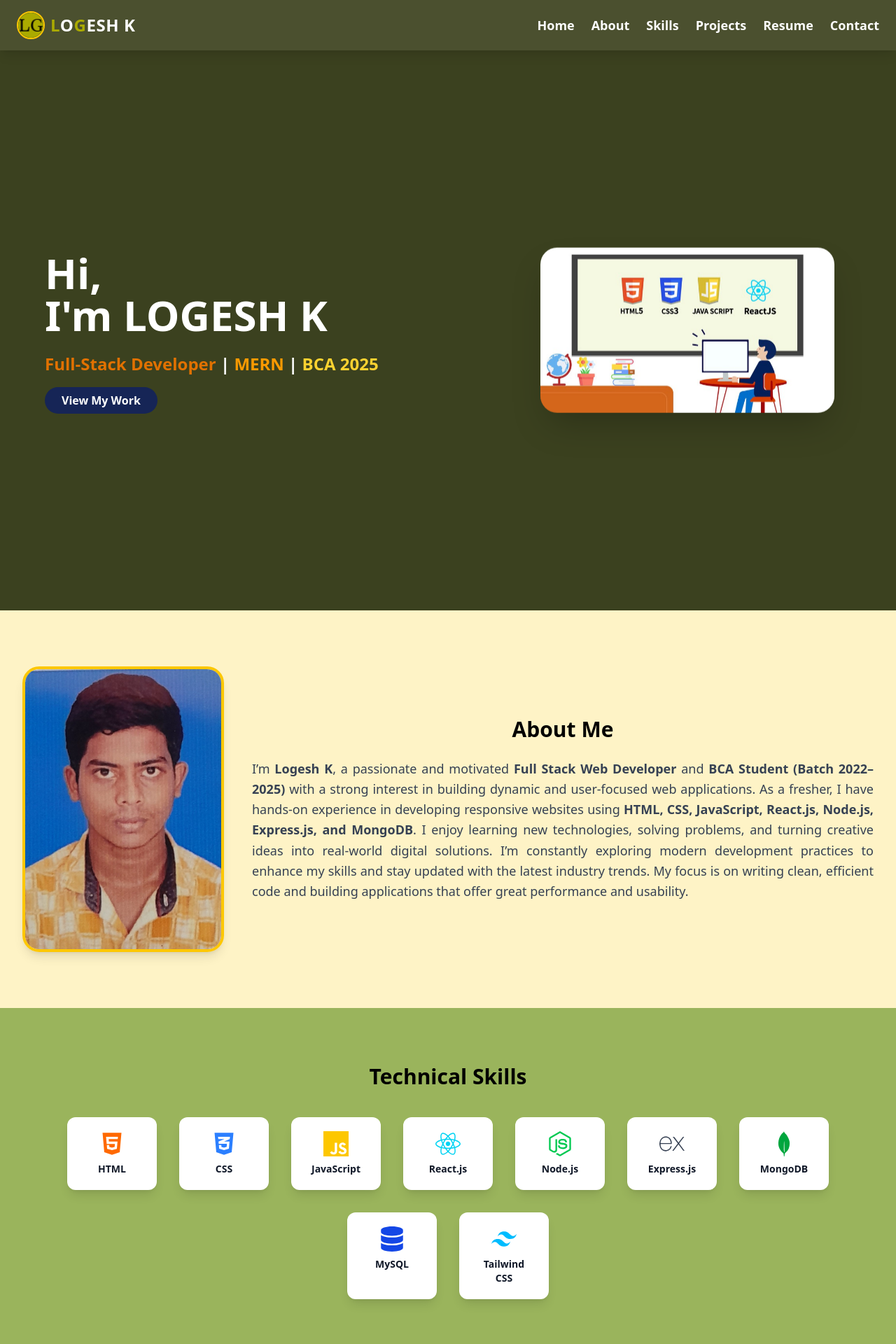
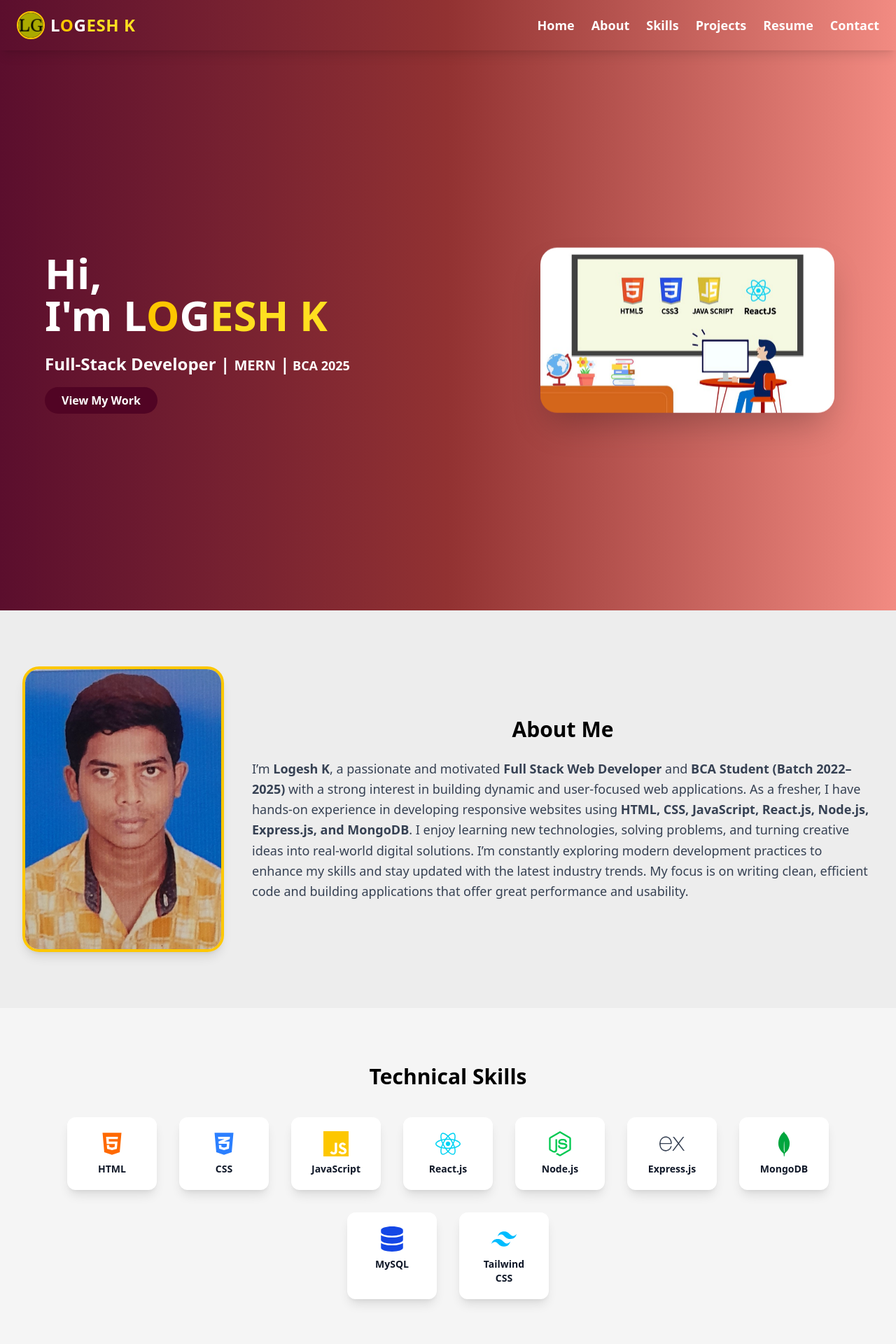
Before and after one commit to Logeshk135/portfolio-react, a React (Vite) app: page / in a window 1280 px wide. Shown: the top 1920 px of the page at 70% size. Built offline with nearby package versions, Linux system fonts and the light colour scheme.

Commit message:
portfolio updated20

```diff
--- a/src/App.jsx
+++ b/src/App.jsx
@@ -39,11 +39,11 @@ const App = () => {
   return (
     <div className="bg-gradient-to-br from-yellow-50 to-orange-100 text-gray-900 font-sans scroll-smooth">
       {/* ✅ HEADER */}
-      <header className="bg-[#4B502F] text-white py-4 px-6 flex justify-between items-center sticky top-0 z-50 shadow-lg">
+      <header className="bg-gradient-to-r from-[#5B0E2D] via-[#923232] to-[#F28B82] text-white py-4 px-6 flex justify-between items-center sticky top-0 z-50 shadow-lg">
         <div className="flex items-center gap-2">
           <img src={logo} alt="Logo" className="w-10 h-10 rounded-full border-2 border-yellow-400" />
           <h1 className="text-2xl font-bold tracking-wide">
-            <span className="text-[#AAAA00]">L</span>O<span className="text-[#AAAA00]">G</span>ESH K
+            <span>L</span><span className="text-yellow-400">O</span><span>G</span><span className="text-yellow-300">ESH K</span>
           </h1>
         </div>
 
@@ -79,7 +79,7 @@ const App = () => {
 
       {/* ✅ MOBILE MENU - Semi Transparent & Always on Top */}
       <div
-        className={`md:hidden fixed top-[64px] left-0 w-full backdrop-blur-md bg-[#4B502F]/90 text-white transition-all duration-500 ease-in-out z-[999] ${menuOpen
+        className={`md:hidden fixed top-[64px] left-0 w-full backdrop-blur-md bg-gradient-to-r from-[#5B0E2D] via-[#923232] to-[#F28B82]/90 text-white transition-all duration-500 ease-in-out z-[999] ${menuOpen
           ? "max-h-96 py-4 opacity-100 pointer-events-auto"
           : "max-h-0 py-0 opacity-0 pointer-events-none"
           }`}
@@ -111,20 +111,20 @@ const App = () => {
       {/* ✅ HOME SECTION FIXED */}
       <section
         id="home"
-        className="bg-[#3b411f] text-white min-h-screen flex flex-col md:flex-row items-center justify-center px-8 md:px-16 text-center md:text-left relative overflow-hidden"
+        className="bg-gradient-to-r from-[#5B0E2D] via-[#923232] to-[#F28B82] text-white min-h-screen flex flex-col md:flex-row items-center justify-center px-8 md:px-16 text-center md:text-left relative overflow-hidden"
       >
         {/* LEFT TEXT */}
         <div className="flex-1 space-y-6 relative z-[40]">
           <h1 className="text-4xl md:text-6xl font-bold">
-            Hi, <br /> <span>I'm LOGESH K</span>
+            Hi, <br /> <span>I'm</span> <span>L</span><span className="text-yellow-400">O</span><span>G</span><span className="text-yellow-300">ESH K</span>
           </h1>
           <p className="text-lg md:text-2xl  font-semibold">
-            <span className="text-amber-600">Full-Stack Developer</span> | <span className="text-amber-500"> MERN</span> |<span className="text-amber-300"> BCA 2025 </span>
+            <span className="text-2xl text-shadow-white">Full-Stack Developer</span> | <span className="text-xl text-shadow-white"> MERN</span> |<span className="text-lg text-white"> BCA 2025 </span>
           </p>
 
           <a
         href="#projects"
-        className="bg-blue-950 text-white font-semibold py-2 px-6 rounded-full hover:bg-red-600 transition-all"
+        className="bg-pink-950 text-white font-semibold py-2 px-6 rounded-full hover:bg-pink-500 transition-all"
       >
         View My Work
       </a>
@@ -143,20 +143,20 @@ const App = () => {
 
 
       {/* ✅ ABOUT SECTION */}
-      <section id="about" className="py-20 px-8 bg-amber-100 text-center md:text-left flex flex-col md:flex-row items-center gap-10">
+      <section id="about" className="py-20 px-8 bg-[#EDEDED]  text-justify md:text-left flex flex-col md:flex-row items-center gap-10">
         <img src={profile} alt="Profile" className="w-60 md:w-72 rounded-3xl border-4 border-yellow-400 shadow-lg" />
         <div className="flex-1">
           <center><h2 className="text-3xl font-bold mb-6 text-black">About Me</h2></center>
-          <p className="text-lg text-gray-700 text-justify leading-relaxed">
+          <span className="text-lg text-gray-700 text-justify leading-relaxed">
             I’m <b>Logesh K</b>, a passionate and motivated <b>Full Stack Web Developer</b> and <b>BCA Student (Batch 2022–2025)</b> with a strong interest in building dynamic and user-focused web applications.
             As a fresher, I have hands-on experience in developing responsive websites using <b>HTML, CSS, JavaScript, React.js, Node.js, Express.js, and MongoDB</b>. I enjoy learning new technologies, solving problems, and turning creative ideas into real-world digital solutions.
             I’m constantly exploring modern development practices to enhance my skills and stay updated with the latest industry trends. My focus is on writing clean, efficient code and building applications that offer great performance and usability.
-          </p>
+          </span>
         </div>
       </section>
 
       {/* ✅ SKILLS SECTION */}
-      <section id="skills" className="py-20 px-6 bg-[#9AB45C] text-center">
+      <section id="skills" className="py-20 px-6 bg-[#F5F5F5] text-center">
         <h2 className="text-3xl font-bold mb-10 text-black">Technical Skills</h2>
         <div className="flex flex-wrap justify-center gap-8">
           {skills.map((skill, i) => (
@@ -169,7 +169,7 @@ const App = () => {
       </section>
 
       {/* ✅ PROJECTS SECTION */}
-      <section id="projects" className="py-20 px-6 bg-amber-100 text-center">
+      <section id="projects" className="py-20 px-6 bg-[#FFFFFF] text-center">
         <h2 className="text-3xl font-bold mb-10 text-black">My Projects</h2>
         <div className="grid md:grid-cols-2 gap-8 max-w-6xl mx-auto">
           <a href="https://logeshk135.github.io/pizza-webisite-forntend/" target="_blank" className="bg-gradient-to-r from-red-500 to-orange-400 text-white rounded-2xl shadow-lg overflow-hidden hover:scale-105 transition">
@@ -203,9 +203,9 @@ const App = () => {
       </section>
 
       {/* ✅ CONTACT SECTION */}
-      <section id="contact" className="bg-[#857a71] text-black py-20 px-6 text-center">
+      <section id="contact" className="bg-amber-200 text-black py-20 px-6 text-center">
         <h2 className="text-4xl font-bold mb-6 border-b-4 border-black inline-block pb-2">Contact</h2>
-        <p className="text-2xl mb-4 ">Feel free to reach out for collaboration or opportunities!</p>
+        <p className="text-xl mb-4 ">Feel free to reach out for collaboration or opportunities!</p>
 
         <div className="flex flex-col md:flex-row justify-center items-center gap-6 mb-10">
           {/* Email */}
@@ -215,7 +215,7 @@ const App = () => {
             </div>
             <a
               href="mailto:logeshk135@gmail.com"
-              className="text-lg hover:text-yellow-400 transition-all"
+              className="text-lg hover:text-2xl  transition-all"
             >
               logeshk135@gmail.com
             </a>
@@ -228,7 +228,7 @@ const App = () => {
             </div>
             <a
               href="tel:+918825696584"
-              className="text-lg hover:text-yellow-400 transition-all"
+              className="text-lg hover:text-2xl text-neutral-950 font-bold transition-all"
             >
               +91 88256 96584
             </a>
@@ -245,7 +245,7 @@ const App = () => {
       </section>
 
       {/* ✅ FOOTER */}
-      <footer className="bg-[#4B502F] text-black py-6 text-center">
+      <footer className="bg-gradient-to-r from-[#5B0E2D] via-[#923232] to-[#F28B82] text-black py-6 text-center">
         <p className="text-sm">© 2025 Logesh K — All Rights Reserved</p>
       </footer>
     </div>
```
